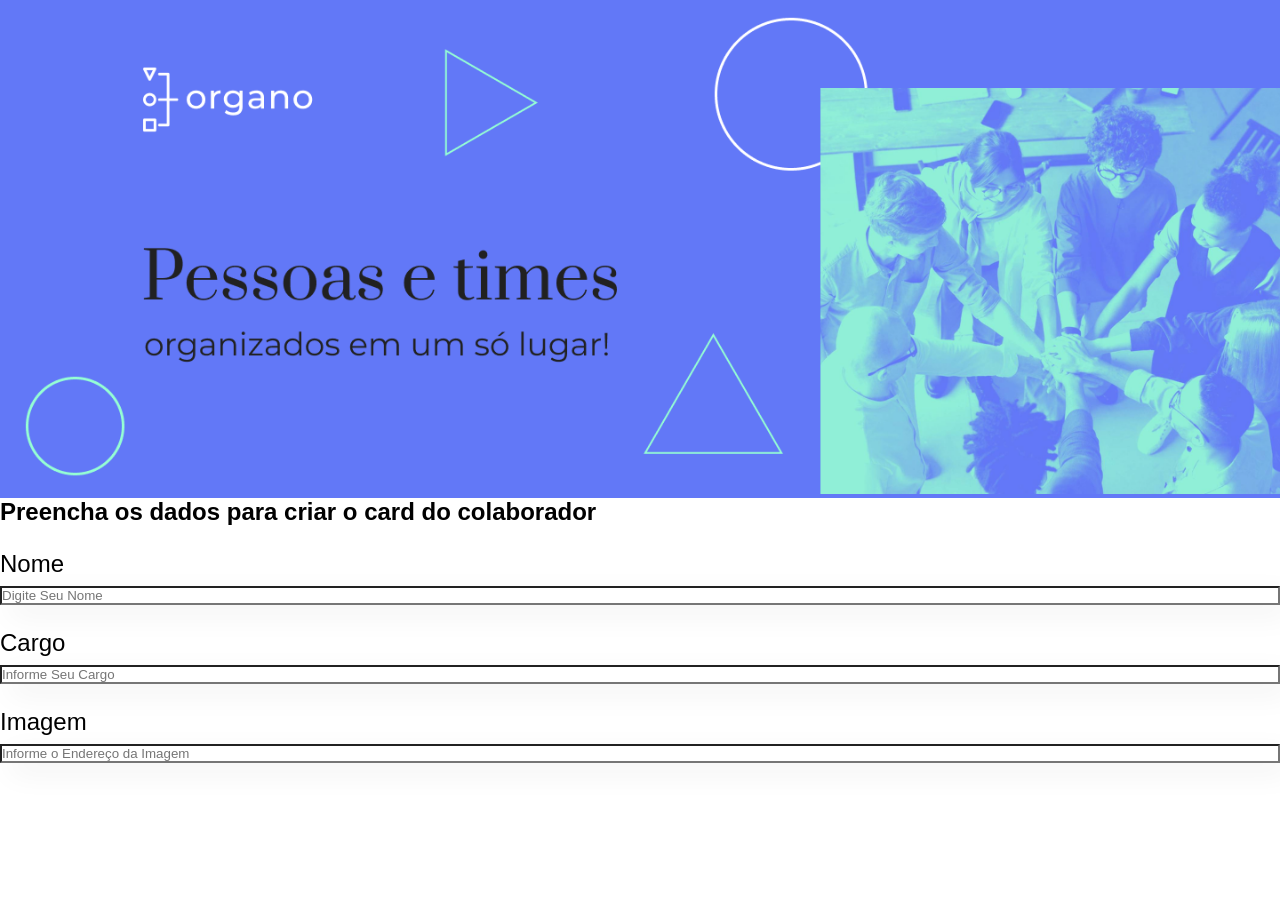
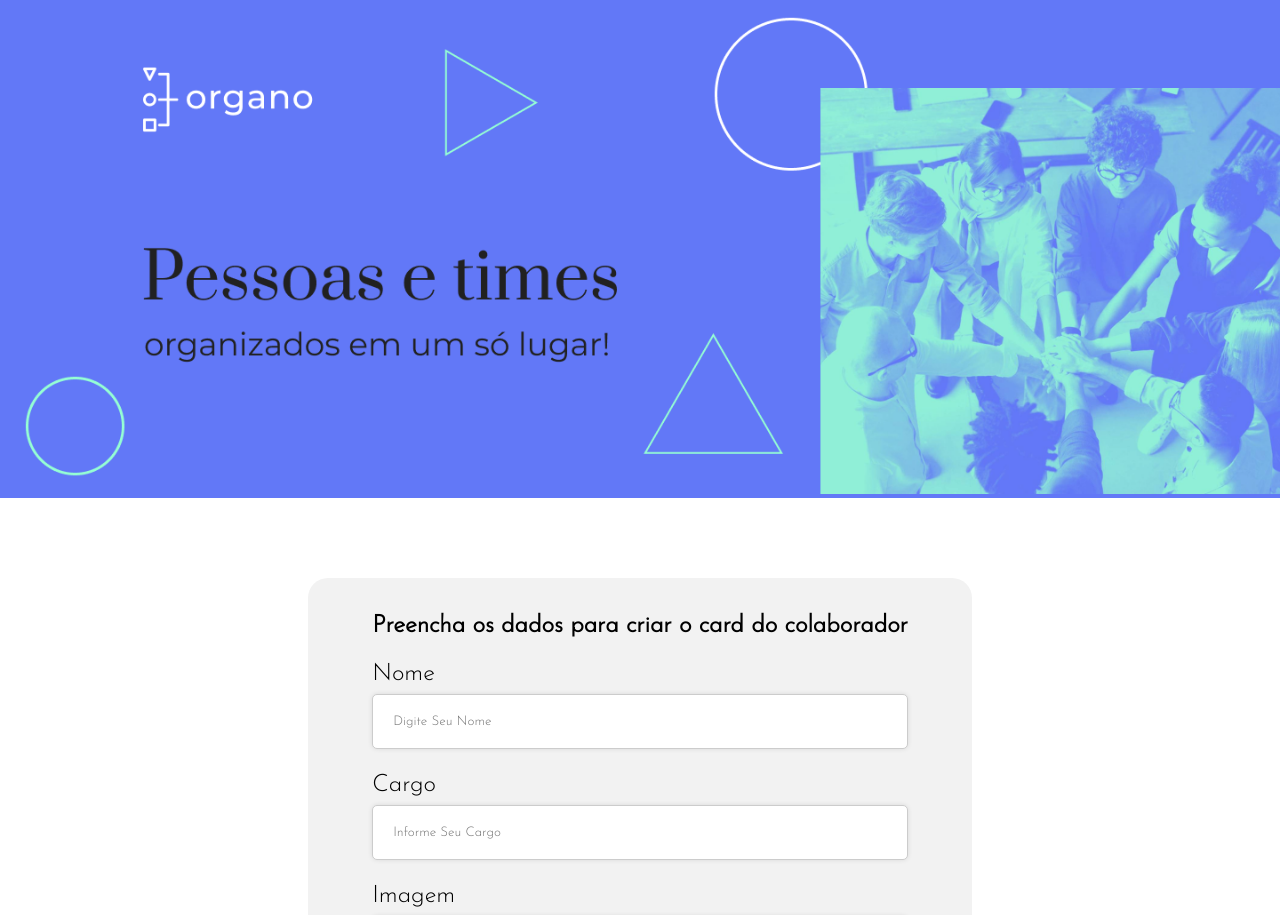
Before and after one commit to charlesanderson25/organo, a React (Vite) app: page / in a window 1280 px wide. Shown: the top 915 px of the page. Before the commit the page ends 800 px from the top, so only its background shows below. Built offline with nearby package versions, Linux system fonts and the light colour scheme.

Commit message:
Style form.css

```diff
--- a/index.html
+++ b/index.html
@@ -4,6 +4,11 @@
     <meta charset="UTF-8" />
     <link rel="icon" type="image/svg+xml" href="/vite.svg" />
     <meta name="viewport" content="width=device-width, initial-scale=1.0" />
+
+    <link rel="preconnect" href="https://fonts.googleapis.com">
+    <link rel="preconnect" href="https://fonts.gstatic.com" crossorigin>
+    <link href="https://fonts.googleapis.com/css2?family=Fira+Sans:wght@300&family=Josefin+Sans:wght@100;300&family=Roboto:ital,wght@0,100;1,300&display=swap" rel="stylesheet">
+
     <title>Vite + React + TS</title>
   </head>
   <body>
--- a/src/components/Form.tsx
+++ b/src/components/Form.tsx
@@ -1,12 +1,15 @@
 import InputField from "./Input";
+import "./form.css";
 
 const FormOrgano = () => {
     return (
-        <div>
-            <h2>Preencha os dados para criar o card do colaborador</h2>
-            <InputField label="Nome" placeholder="Digite Seu Nome" />
-            <InputField label="Cargo" placeholder="Informe Seu Cargo"/>
-            <InputField label="Imagem" placeholder="Informe o Endereço da Imagem" />
+        <div className="form-container">
+            <form id="form">
+                <h2>Preencha os dados para criar o card do colaborador</h2>
+                <InputField label="Nome" placeholder="Digite Seu Nome" />
+                <InputField label="Cargo" placeholder="Informe Seu Cargo"/>
+                <InputField label="Imagem" placeholder="Informe o Endereço da Imagem" />
+            </form>
         </div>
     )
 }
--- a/src/components/Input.tsx
+++ b/src/components/Input.tsx
@@ -7,9 +7,9 @@ interface InputFieldProps {
 
 const InputField = ({ label, placeholder }: InputFieldProps) => {
   return (
-    <div className="input">
+    <div className="input-div">
       <label>{label}</label>
-      <input type="text" placeholder={placeholder} />
+      <input id="input" type="text" placeholder={placeholder} />
     </div>
   );
 };
--- /dev/null
+++ b/src/components/form.css
@@ -0,0 +1,21 @@
+.form-container{
+    display: flex;
+    flex-direction: row;
+    justify-content: center;
+    margin: 80px 0;
+}
+
+#form{
+    max-width: 80%;
+    background-color: #f2f2f2;
+    border-radius: 20px;
+    padding: 36px 64px;
+    font-family: 'Josefin Sans', sans-serif;
+}
+
+#input{
+    padding: 20px;
+    border-radius: 5px;
+    border: 1px solid #ccc;
+    box-shadow: 0 0 5px rgba(0, 0, 0, 0.1);
+}
--- a/src/components/input.css
+++ b/src/components/input.css
@@ -1,14 +1,14 @@
-.input {
+.input-div {
   margin: 24px 0;
 }
 
-.input label {
+.input-div label {
   display: block;
   padding-bottom: 8px;
   font-size: 24px;
 }
 
-.input input {
+.input-div input {
   background: #fff;
   box-shadow: 10px 10px 30px rgba(0, 0, 0, 0.06);
   width: 100%;
```
